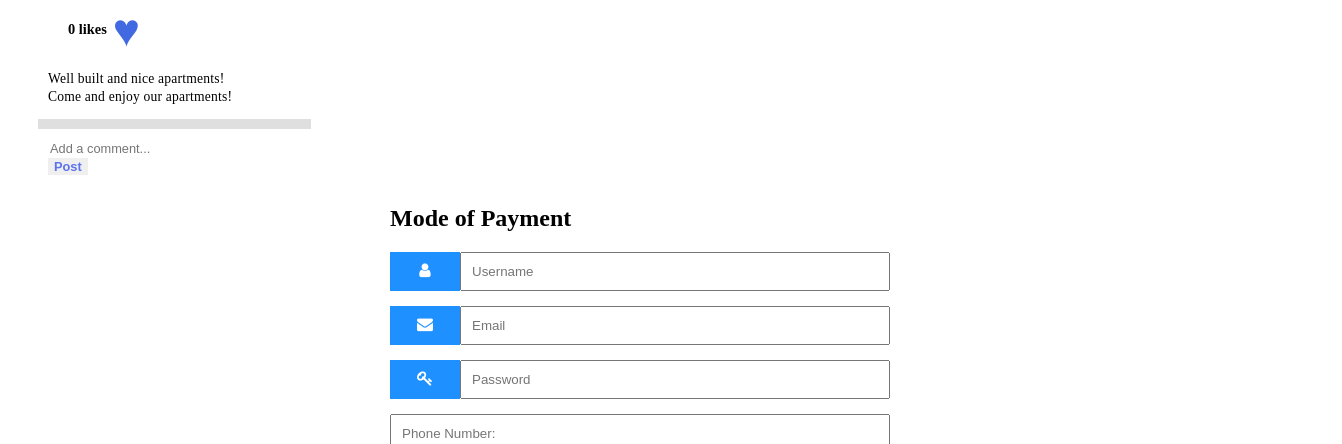
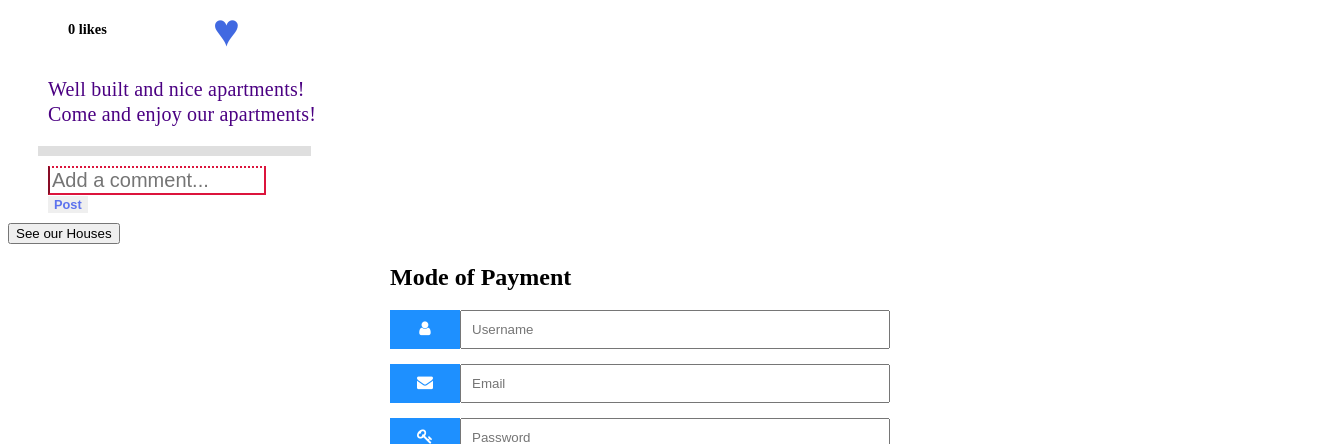
Before and after one commit to EstherWangui/rental-management-application, a plain HTML site: page index.html in a window 1280 px wide. Shown: the part 747-1191 px from the top of the page, 1342 px wide, since content can reach past the window. Drawn offline with Linux system fonts and the light colour scheme.

Commit message:
commit changes

```diff
--- a/index.css
+++ b/index.css
@@ -58,9 +58,13 @@ h1{
 }
 .likes-section {
   display: flex;
+  padding-bottom: 100px;
   margin-left: 50px;
   align-items: center;
   padding: 0 10px;
+  display: -ms-flexbox; /* IE10 */
+  width: 100%;
+  margin-bottom: 15px;
 }
 
 .likes {
@@ -75,6 +79,8 @@ h1{
   background: none;
   transition: color 300ms;
   cursor: pointer;
+  margin-left: 100px;
+  border: 10px;
 }
 
 .like-button:hover {
@@ -82,7 +88,7 @@ h1{
 }
 
 .like-button:active {
-  color: rgb(253, 159, 124);
+  color: rgb(169, 253, 124);
 }
 
 .like-button:focus {
@@ -93,13 +99,15 @@ h1{
   list-style-type: none;
   margin-left: 0;
   padding-left: 10px;
-  font-size: 0.85rem;
+  font-size: 20px;
 }
 
 .comments li {
   margin: 2px 0;
   margin-left: 30px;
   letter-spacing: 0.2px;
+  color:indigo;
+
 }
 
 .comment-form {
@@ -107,13 +115,14 @@ h1{
   border-top: 10px solid #00000020;
   padding: 10px;
   margin-top: 10px;
+
   margin-left: 30px;
 }
 
 .comment-input {
   width: 83%;
-  border: none;
-  font-size: 0.8rem;
+  border-top-style: dotted;  font-size: 20px;
+  border-color: crimson;
 }
 
 .comment-input:focus {
@@ -125,7 +134,7 @@ h1{
   font-size: 0.8rem;
   font-weight: 600;
   color: rgb(92, 114, 238);
-  cursor: pointer;
+   cursor: pointer;
   transition: color 300ms;
 }
 
@@ -135,6 +144,7 @@ h1{
 
 .comment-button:active {
   color: rgb(127, 146, 250);
+
 }
 
 .comment-button:focus {
--- a/index.html
+++ b/index.html
@@ -44,6 +44,7 @@
         />
         <button class="comment-button" type="submit">Post</button>
       </form>
+      <button id="see">See our Houses</button>
     <div class="project">
         <form action="/action_page.php" style="max-width:500px;margin:auto">
             <h2>Mode of Payment</h2>
--- a/main.js
+++ b/main.js
@@ -1,3 +1,5 @@
+
+const random foods
 
 let flataTitle = document.getElementById("card-title");
 let flataImage = document.getElementById("card-image");
```
Also changed, not shown: db.json (added, +19 -0 lines).
